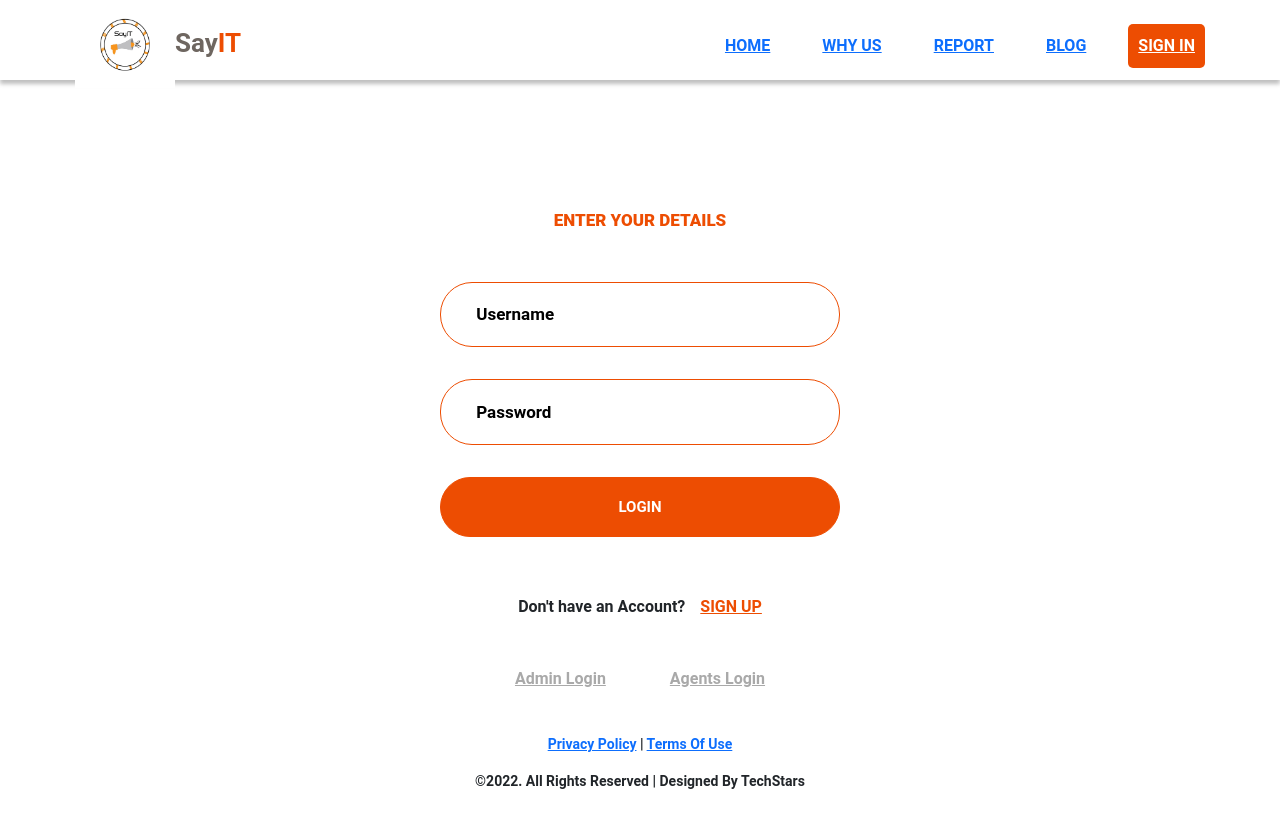
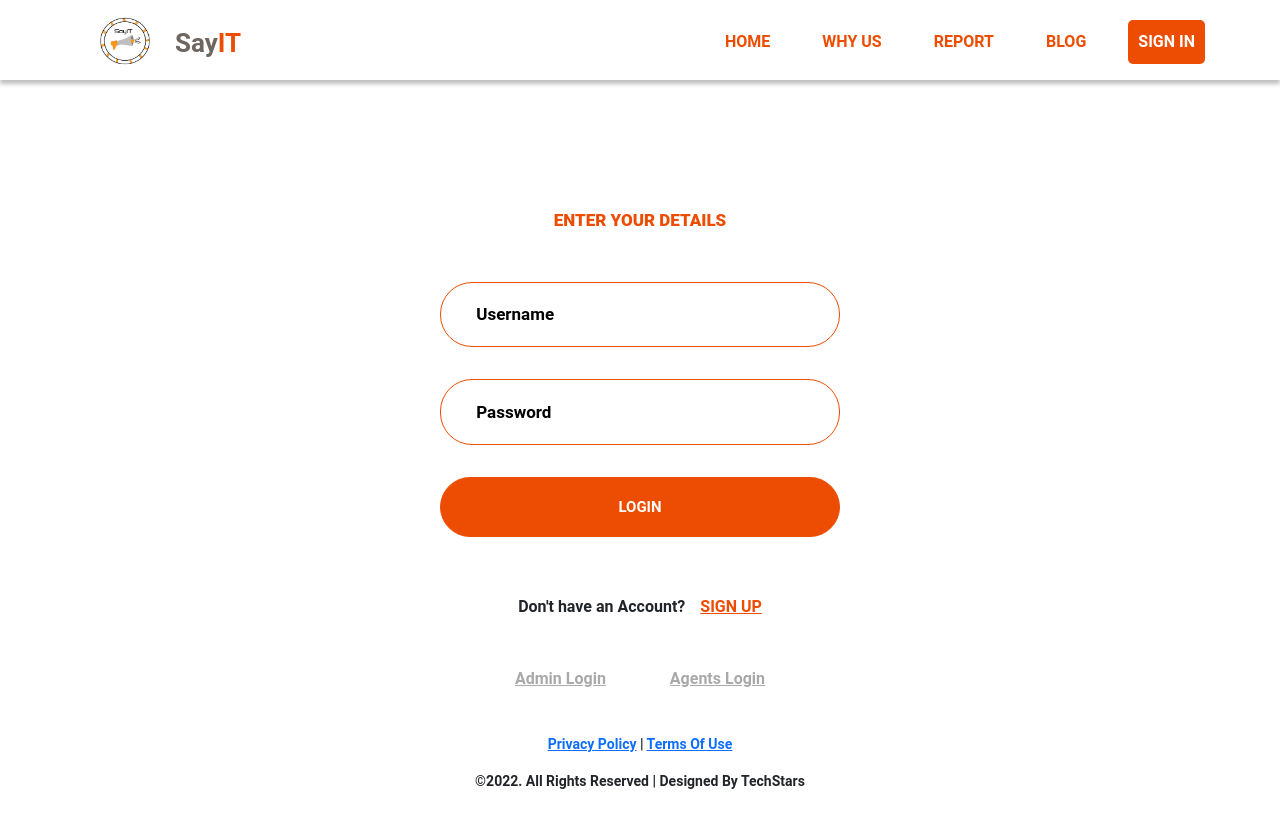
Before and after one commit to godswilludoh/SayIT-React, a React (Create React App) app: page /login in a window 1280 px wide. Built offline with nearby package versions, Linux system fonts and the light colour scheme.

Commit message:
worked on style fixes

```diff
--- a/src/components/footerLandingPage/FooterLandingPage.css
+++ b/src/components/footerLandingPage/FooterLandingPage.css
@@ -28,6 +28,7 @@
 	font-weight: 700;
 	padding: 40px;
 	color: #ffffff;
+	text-decoration: none;
 }
 
 .footerLinkDocs a:hover {
--- a/src/components/nav/Navbar.css
+++ b/src/components/nav/Navbar.css
@@ -41,6 +41,8 @@
 	border-radius: 5px;
 	font-size: 16px;
 	padding: 10px;
+	text-decoration: none;
+	color: #ed4d02;
 }
 
 .navbar .links a:hover,
--- a/src/components/nav/Navbar.js
+++ b/src/components/nav/Navbar.js
@@ -17,7 +17,7 @@ const Navbar = () => {
 					<div className='sayITLogo'>
 						<img
 							src='/assets/SAYIT.jpeg'
-							height='80px'
+							height='72px'
 							width='100px'
 							alt='logo of the SayIT platform'
 						/>
```
